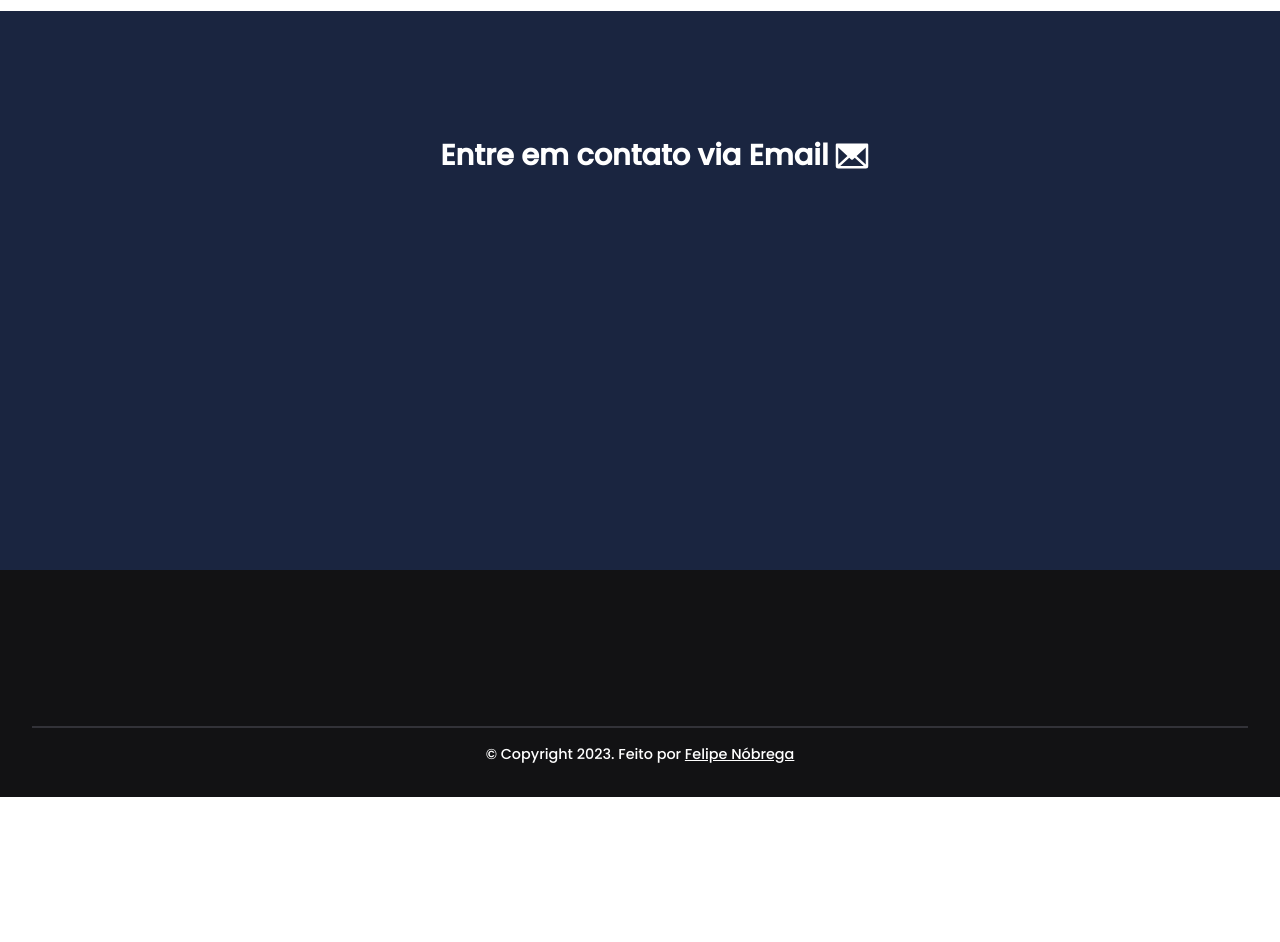
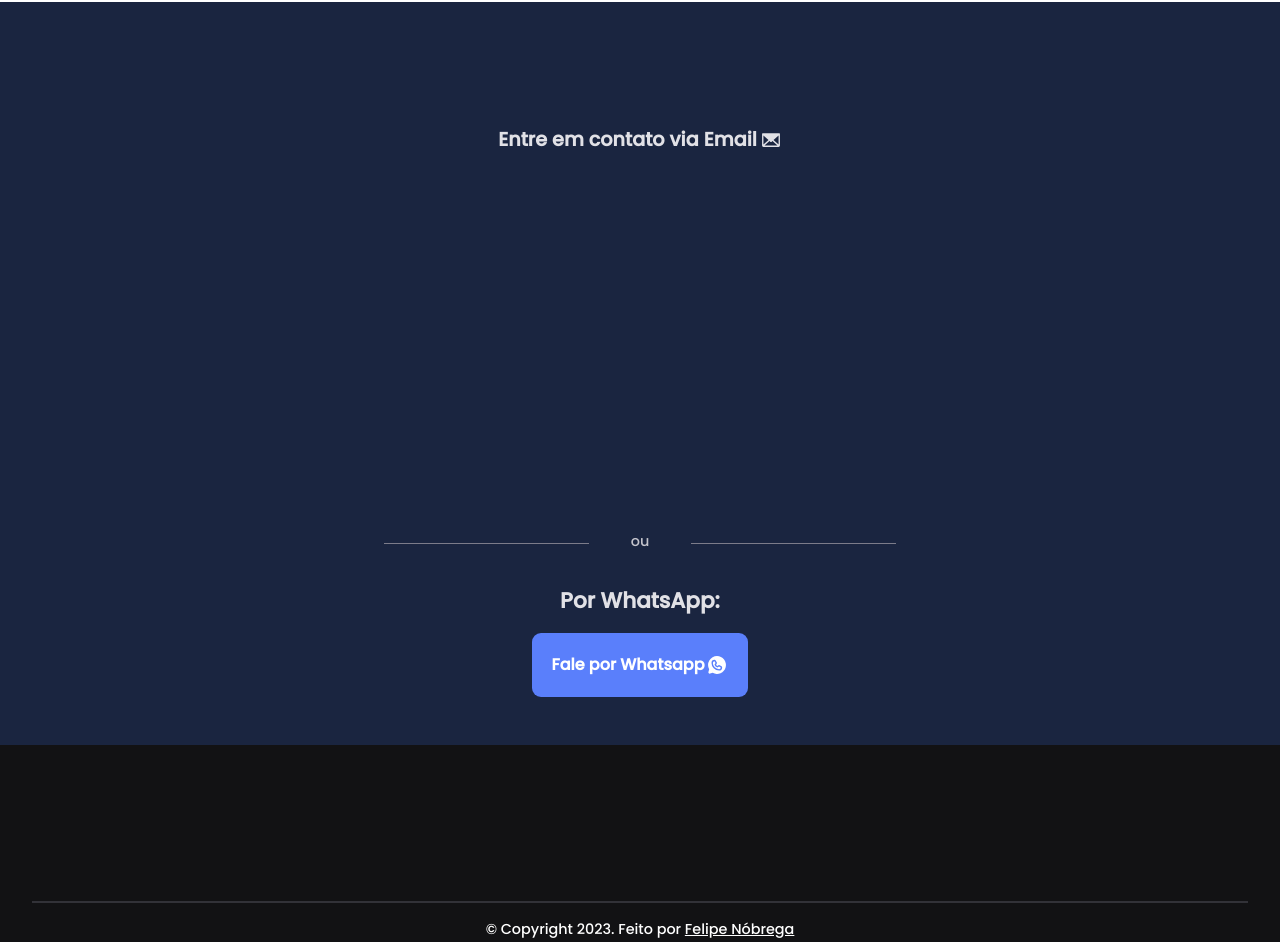
Before and after one commit to felipenobrg/portfolio, a React (Vite) app: page / in a window 1280 px wide. Shown: the part 2780-3722 px from the top of the page. Before the commit the page ends 3577 px from the top, so only its background shows below. Built offline with nearby package versions, Linux system fonts and the light colour scheme.

Commit message:
feat: creating WhatsAppButton

```diff
--- a/src/App.tsx
+++ b/src/App.tsx
@@ -4,15 +4,17 @@ import { Home } from "./pages/Home";
 import { GlobalStyle } from "./styles/global";
 import i18n from "./i18n";
 import { I18nextProvider } from "react-i18next";
+import { WhatsAppApiProvider } from "./context/WhatsAppApiContext";
 
 export function App() {
-
   return (
     <ThemeProvider theme={defaultTheme}>
       <I18nextProvider i18n={i18n}>
+        <WhatsAppApiProvider>
           <Home />
+        </WhatsAppApiProvider>
       </I18nextProvider>
       <GlobalStyle />
     </ThemeProvider>
-    )
+  );
 }
--- /dev/null
+++ b/src/context/WhatsAppApiContext.tsx
@@ -0,0 +1,33 @@
+import queryString from "query-string";
+import { ReactNode, createContext, useState } from "react";
+
+interface WhatsAppApiContextType {
+  handleWhatsAppClick: () => void;
+  text?: string;
+  setText: (newText: string) => void;
+}
+
+interface WhatsAppApiContextProviderProps {
+  children: ReactNode;
+}
+
+export const WhatsAppApiContext = createContext({} as WhatsAppApiContextType);
+
+export const WhatsAppApiProvider = ({
+  children,
+}: WhatsAppApiContextProviderProps) => {
+  const [text, setText] = useState("Olá, Felipe. Gostaria de falar com você sobre uma proposta");
+  function handleWhatsAppClick() {
+    const url = `https://api.whatsapp.com/send?${queryString.stringify({
+      phone: "5583987663399",
+      text: text,
+    })}`;
+    window.open(url, "_blank");
+  }
+
+  return (
+    <WhatsAppApiContext.Provider value={{ handleWhatsAppClick, setText }}>
+      {children}
+    </WhatsAppApiContext.Provider>
+  );
+};
--- /dev/null
+++ b/src/hooks/useWhatsAppApi.tsx
@@ -0,0 +1,7 @@
+import { useContext } from "react";
+import { WhatsAppApiContext } from "../context/WhatsAppApiContext";
+
+export function useWhatsAppApi() {
+    const context = useContext(WhatsAppApiContext)
+    return context
+}
--- a/src/pages/Home/components/ContactMe/index.tsx
+++ b/src/pages/Home/components/ContactMe/index.tsx
@@ -1,13 +1,19 @@
 import React, { useRef, useState } from "react";
 import emailjs from "@emailjs/browser";
-import { ContactFormContainer, SuccessMessage } from "./styles";
-import { CaretLeft, CaretRight, Envelope } from "phosphor-react";
+import {
+  ContactFormContainer,
+  SuccessMessage,
+  WhatsAppButtonContainer,
+} from "./styles";
+import { CaretLeft, CaretRight, Envelope, WhatsappLogo } from "phosphor-react";
 import { useTranslation } from "react-i18next";
+import { useWhatsAppApi } from "../../../../hooks/useWhatsAppApi";
 
 export function ContactMe() {
   const [messageSent, setMessageSent] = useState(false);
   const form = useRef<HTMLFormElement>(null);
   const { t } = useTranslation();
+  const { handleWhatsAppClick } = useWhatsAppApi()
 
   const sendEmail = (e: React.FormEvent<HTMLFormElement>) => {
     e.preventDefault();
@@ -47,9 +53,9 @@ export function ContactMe() {
         <CaretRight size={28} color="#5A7FFB" weight="fill" />
       </h1>
       <div className="contact">
-        <h1>
-          {t("ContactMe.contact")} <Envelope size={40} weight="fill" />
-        </h1>
+        <h2>
+          {t("ContactMe.contact")} <Envelope size={22} weight="fill" />
+        </h2>
       </div>
       <form ref={form} onSubmit={sendEmail}>
         <input
@@ -82,6 +88,13 @@ export function ContactMe() {
           <SuccessMessage>{t("ContactMe.sucessMessage")}</SuccessMessage>
         )}
       </form>
+      <div className="hr">ou</div>
+      <WhatsAppButtonContainer>
+        <h2>Por WhatsApp:</h2>
+        <button onClick={handleWhatsAppClick}>
+          Fale por Whatsapp <WhatsappLogo size={22} weight="fill" />
+        </button>
+      </WhatsAppButtonContainer>
     </ContactFormContainer>
   );
 }
--- a/src/pages/Home/components/ContactMe/styles.ts
+++ b/src/pages/Home/components/ContactMe/styles.ts
@@ -14,13 +14,16 @@ export const ContactFormContainer = styled.div`
     justify-content: center;
     gap: 3px;
 
-    h1 {
+    h2 {
       display: flex;
       align-items: center;
       justify-content: center;
       gap: 3px;
       text-transform: none;
       font-weight: bold;
+      color: ${(props) => props.theme["gray-100"]};
+      margin-top: 2rem;
+      font-size: 1.2rem;
     }
   }
 
@@ -37,6 +40,7 @@ export const ContactFormContainer = styled.div`
 
     &:hover {
       filter: brightness(0.8);
+      transition: 0.3s ease;
     }
   }
 
@@ -75,9 +79,40 @@ export const ContactFormContainer = styled.div`
     box-shadow: 0 0 5px rgba(0, 0, 0, 0.3);
   }
 
+  .hr {
+    width: 40%;
+    text-align: center;
+    position: relative;
+  }
+
+  .hr::before,
+  .hr::after {
+    content: "";
+    border-bottom: 1px solid ${(props) => props.theme["gray-500"]};
+    width: 40%;
+    position: absolute;
+    bottom: 0;
+  }
+
+  .hr::before {
+    display: flex;
+    justify-content: center;
+    align-items: center;
+    margin: 0 auto;
+    margin-bottom: 8px;
+    left: 0;
+  }
+
+  .hr::after {
+    display: flex;
+    justify-content: center;
+    align-items: center;
+    margin: 0 auto;
+    margin-bottom: 8px;
+    right: 0;
+  }
+
   @media screen and (max-width: 768px) {
-
-
     h1 {
       margin: 0 auto;
       margin-top: 3rem;
@@ -89,13 +124,17 @@ export const ContactFormContainer = styled.div`
     }
     form {
       width: 80%;
-      margin-top: 4rem;
+      margin-top: 2rem;
     }
 
     .submit-button {
       width: 40%;
       height: 3.5rem;
       margin-bottom: 6rem;
+    }
+
+    .hr {
+      margin-top: -3rem;
     }
   }
 `;
@@ -122,3 +161,37 @@ export const SuccessMessage = styled.div`
     }
   }
 `;
+
+export const WhatsAppButtonContainer = styled.div`
+  display: flex;
+  align-items: center;
+  justify-content: center;
+  flex-direction: column;
+  margin-top: 2rem;
+
+  h2 {
+    color: ${(props) => props.theme["gray-100"]};
+  }
+
+  button {
+    display: flex;
+    align-items: center;
+    border: 0;
+    padding: 1.2rem;
+    margin-bottom: 3rem;
+    gap: 2px;
+    margin-top: 1rem;
+    border-radius: 9px;
+    background: ${(props) => props.theme["blue-300"]};
+    cursor: pointer;
+    font-size: 16px;
+    color: ${(props) => props.theme.white};
+    font-weight: bold;
+
+    &:hover {
+      filter: brightness(0.8);
+      transition: 0.3s ease;
+    }
+  }
+
+`;
--- a/src/pages/Home/components/Skills/styles.ts
+++ b/src/pages/Home/components/Skills/styles.ts
@@ -28,6 +28,8 @@ export const SkillsGrid = styled.div`
 
   h2 {
    font-weight: 500;
+   font-size: 1rem;
+   margin-top: 5px;
   }
 
   > div {
@@ -47,7 +49,6 @@ export const SkillsGrid = styled.div`
 
      h2 {
       margin-top: 0.3rem;
-      font-size: 1rem;
      }
   }
 `;
--- a/src/pages/Home/components/WhatsAppButton/index.tsx
+++ b/src/pages/Home/components/WhatsAppButton/index.tsx
@@ -1,15 +1,9 @@
 import { WhatsappLogo } from "phosphor-react";
-import queryString from "query-string";
 import { WhatsAppButtonContainer } from "./styles";
+import { useWhatsAppApi } from "../../../../hooks/useWhatsAppApi";
 
-function handleWhatsAppClick() {
-    const url = `https://api.whatsapp.com/send?${queryString.stringify({
-      phone: "5583987663399",
-      text: "Olá, Felipe. Gostaria de falar com você sobre uma proposta",
-    })}`;
-    window.open(url, "_blank");
-  }
 export function WhatsAppButton() {
+   const { handleWhatsAppClick } = useWhatsAppApi()
     return (
         <WhatsAppButtonContainer onClick={handleWhatsAppClick}>
             <WhatsappLogo size={55} weight="fill" color="#48C758" />
```
Lines whose indentation alone changed are shown as unchanged.
